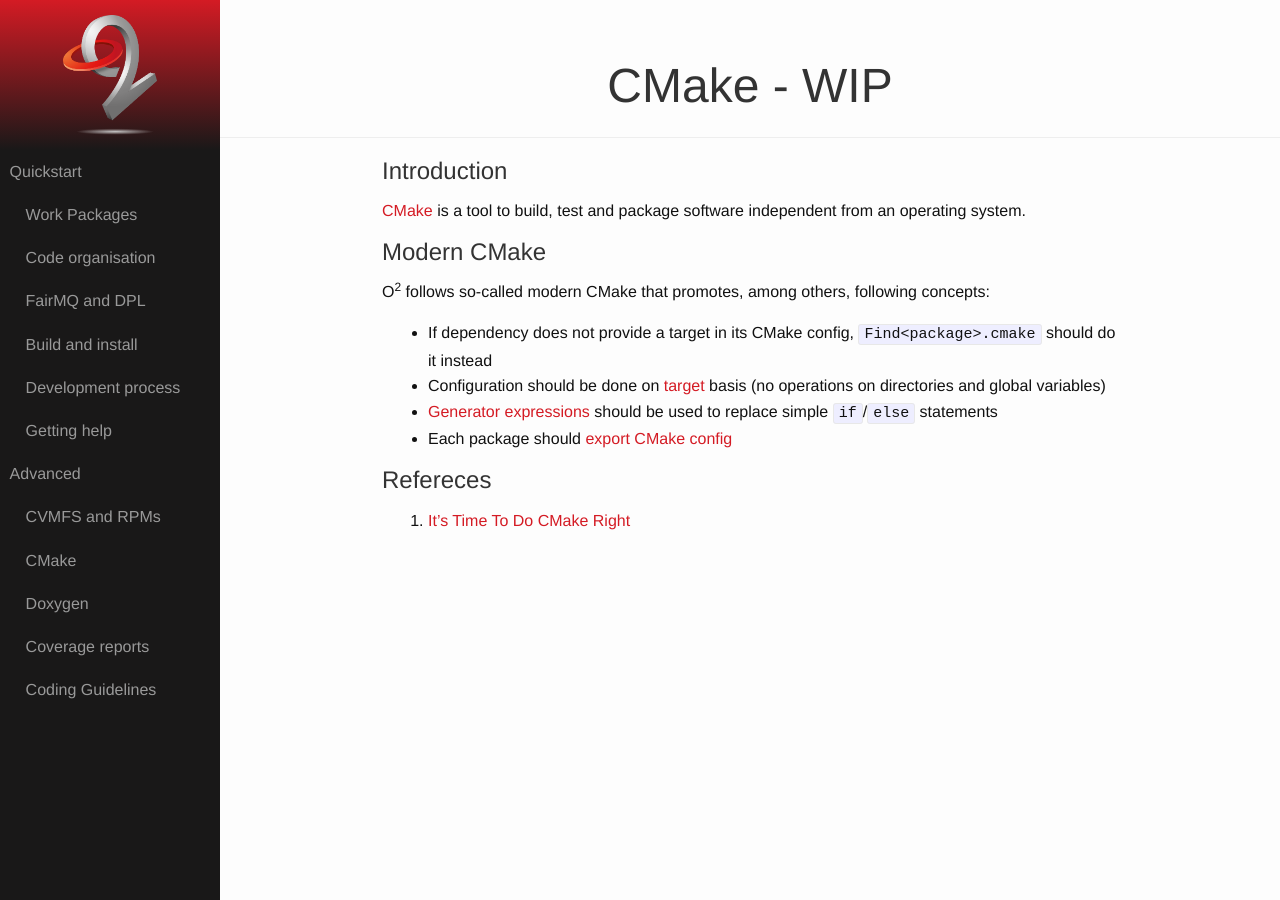
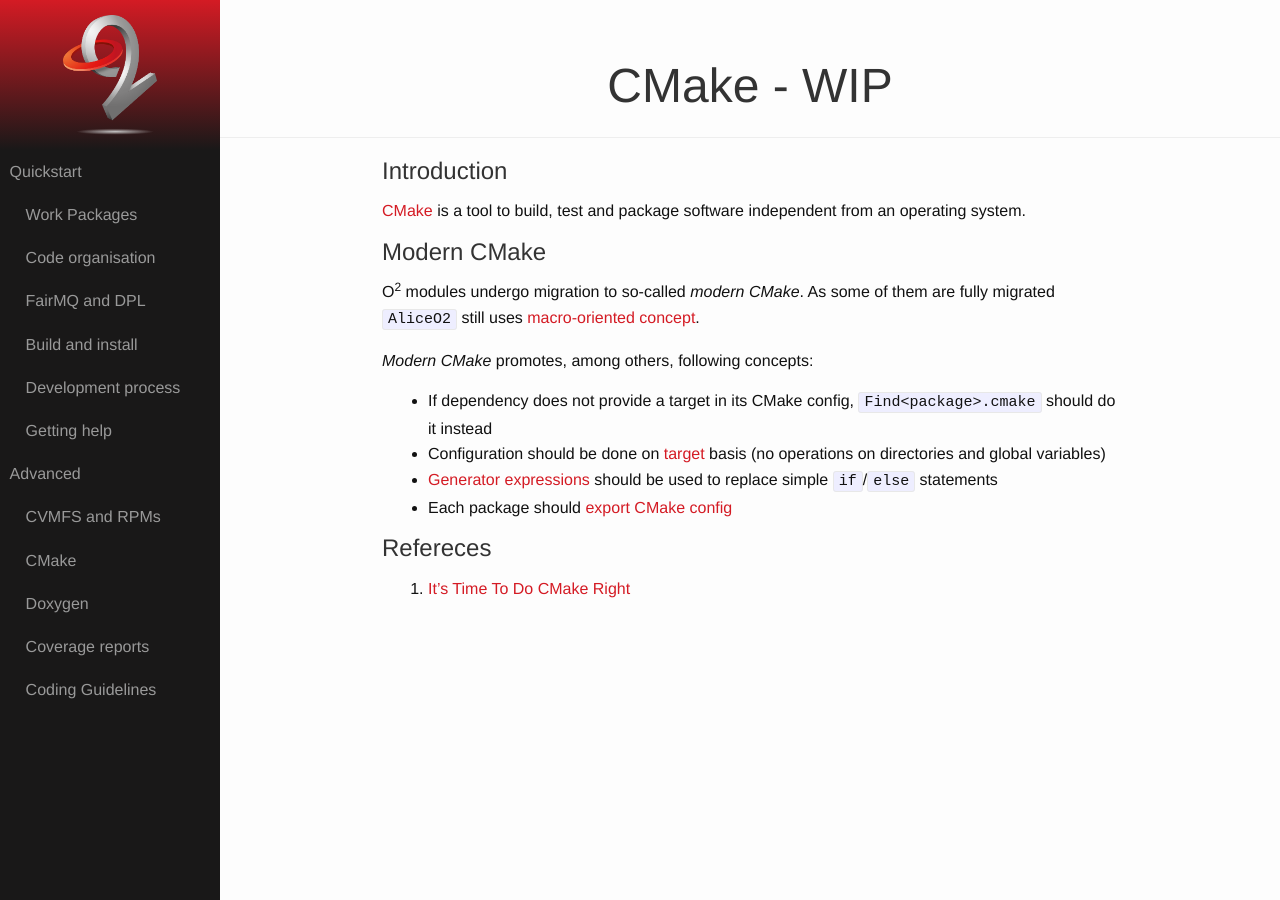
Before and after one commit to AliceO2Group/AliceO2Group.github.io, a Jekyll site: the page built from advanced/cmake.markdown, in a window 1280 px wide. Built offline with Jekyll 4.4.1, drawn with Linux system fonts in a browser that asks for light colours.

Commit message:
Barth suggestions

```diff
--- a/advanced/cmake.markdown
+++ b/advanced/cmake.markdown
@@ -10,7 +10,9 @@ Introduction
 
 Modern CMake
 ------------
-O<sup>2</sup> follows so-called modern CMake that promotes, among others, following concepts:
+O<sup>2</sup> modules undergo migration to so-called _modern CMake_. As some of them are fully migrated `AliceO2` still uses [macro-oriented concept](https://github.com/AliceO2Group/AliceO2/blob/dev/doc/CMakeInstructions.md).
+
+_Modern CMake_ promotes, among others, following concepts:
 - If dependency does not provide a target in its CMake config, `Find<package>.cmake` should do it instead
 - Configuration should be done on [target](https://gitlab.kitware.com/cmake/community/wikis/doc/tutorials/Exporting-and-Importing-Targets) basis (no operations on directories and global variables)
 - [Generator expressions](https://cmake.org/cmake/help/latest/manual/cmake-generator-expressions.7.html) should be used to replace simple `if`/`else` statements
```
